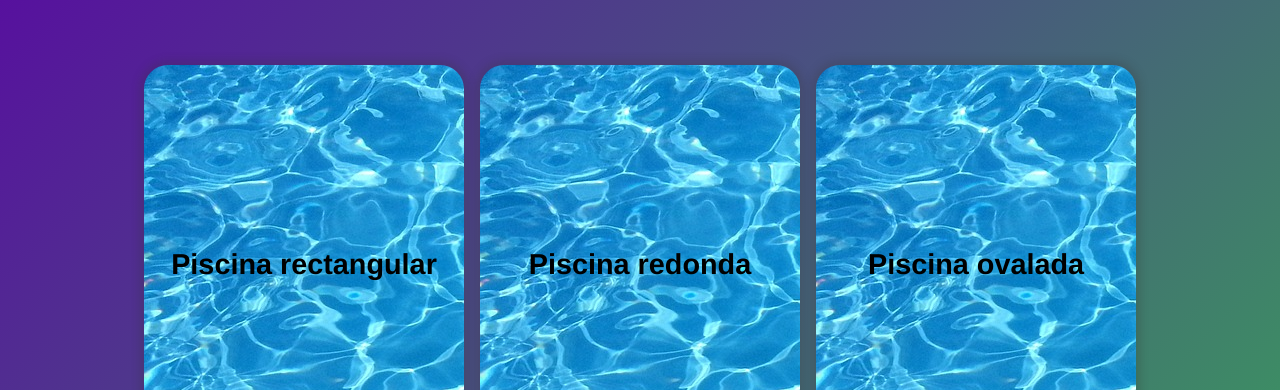
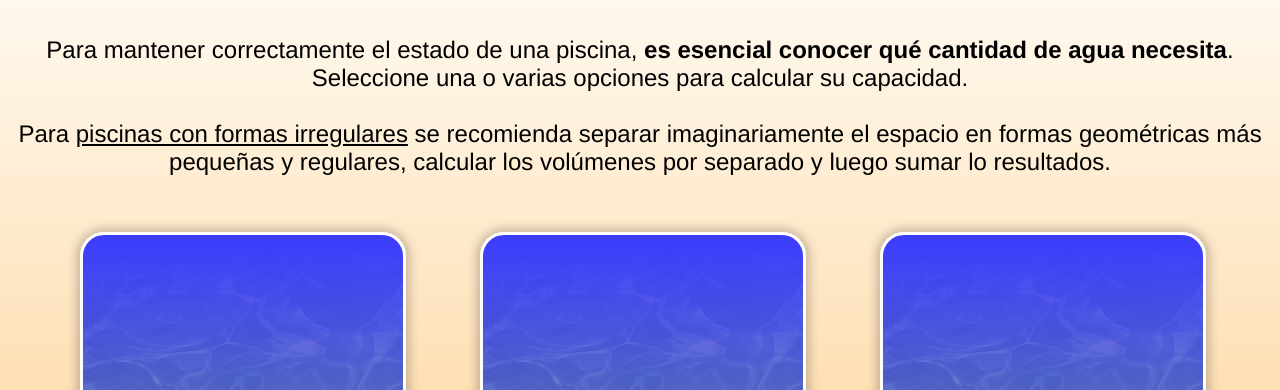
Before and after one commit to Gargodax/piscinas, a plain HTML site: page index.html in a window 1280 px wide. Shown: the part 87-477 px from the top of the page. Drawn offline with Linux system fonts and the light colour scheme.

Commit message:
Cambios estéticos en general

```diff
--- a/index.html
+++ b/index.html
@@ -16,6 +16,15 @@
   <h1>Calcular volumen de piscina</h1>
 
   <main>
+    <section class="main-text">
+      <p>Para mantener correctamente el estado de una piscina, <b>es esencial conocer qué
+        cantidad de agua necesita</b>. Seleccione una o varias opciones para calcular su capacidad.
+        <br>
+        <br>
+        Para <u>piscinas con formas irregulares</u> se recomienda separar imaginariamente el espacio en formas
+        geométricas más pequeñas y regulares, calcular los volúmenes por separado y luego sumar lo resultados.
+      </p>
+    </section>
 
     <article class="cards">
       <!--Piscina rectangular-->
@@ -25,10 +34,12 @@
         <div class="form-container"  id="form-container-rectangulo">
 
           <div class="portada" id="portada-rectangulo">
-            <h2>Piscina rectangular</h2>
+            <h2 class="titulo-tarjeta">Piscina rectangular</h2>
           </div>
 
           <form class="form" id="formulario-rectangulo">
+
+            <h3>Piscina rectangular</h3>
 
             <div class="measures-field">
               <div>
@@ -71,7 +82,7 @@
         <div class="form-container" id="form-container-redondo">
 
           <div class="portada" id="portada-redondo">
-            <h2>Piscina redonda</h2>
+            <h2 class="titulo-tarjeta">Piscina redonda</h2>
           </div>
 
           <form class="form" id="formulario-redondo">
@@ -114,7 +125,7 @@
         <div class="form-container" id="form-container-ovalo">
 
           <div class="portada" id="portada-ovalo">
-            <h2>Piscina ovalada</h2>
+            <h2 class="titulo-tarjeta">Piscina ovalada</h2>
           </div>
 
           <form class="form" id="formulario-ovalo">
@@ -160,7 +171,7 @@
         <div class="form-container" id="form-container-rinon">
 
           <div class="portada" id="portada-rinon">
-            <h2>Piscina riñón</h2>
+            <h2 class="titulo-tarjeta">Piscina riñón</h2>
           </div>
 
           <form class="form" id="formulario-rinon">
@@ -206,14 +217,7 @@
     </article>
 
     <article class="info">
-      <section>
-        <h3>Herramientas de cálculo</h3>
-        <p>Para mantener correctamente el estado de una piscina, es esencial conocer qué
-          cantidad de agua necesita. Seleccione una o varias opciones para calcular su capacidad.
-          Para espacios con formas irregulares se recomienda separar imaginariamente el espacio en formas
-          geométricas más pequeñas y regulares, calcular los volúmenes por separado y luego sumar lo resultados.
-        </p>
-      </section>
+
       <section>
         <h3>Cómo calcular volúmenes</h3>
         <p>Para calcular la capacidad de una espacio es necesario medir el área de la superfice y su profundidad.
--- a/script.js
+++ b/script.js
@@ -98,7 +98,7 @@ function limpiarOvalo() {
 }
 
 btnOvalo.addEventListener("click", calculaOvalo);
-resetOvalo.addEventListener("click", limpiarRinon);
+resetOvalo.addEventListener("click", limpiarOvalo);
 /*-------------------------------------Piscina redonda-------------------------------------*/
 
 /*-------------------------------------- Piscina riñón --------------------------------------*/
--- a/style.css
+++ b/style.css
@@ -1,5 +1,5 @@
 body{
-    background: linear-gradient(-45deg, rgb(47, 209, 69), rgb(88, 10, 161));
+    background: linear-gradient(rgb(254, 254, 250), rgb(255, 162, 40));
     font-family: Helvetica, sans-serif;
 }
 
@@ -10,18 +10,17 @@ h1{
 }
 
 main{
-    margin-top: 5rem;
     display: flex;
     flex-wrap: wrap;
     justify-content: space-evenly;
-    gap: 1rem;
+    gap: 2rem;
 
 }
 .cards{
     display: flex;
     flex-wrap: wrap;
     justify-content: center;
-    gap: 1rem;
+    gap: 5rem;
 }
 
 .card-container{
@@ -41,11 +40,14 @@ main{
 
 .voltear{
     transform: rotateY(180deg);
+    left: .4rem;
+
 }
 
 .portada{
     width: 100%;
     height: 100%;
+    border: .2rem solid rgb(254, 254, 250);
     border-radius: 1.5rem;
     box-shadow: 0 0 .5rem .25rem rgba(50, 50, 50, .25);
     position: absolute;
@@ -53,7 +55,8 @@ main{
     flex-wrap: wrap;
     align-items: center;
     justify-content: center;
-    background-image: url(assets/water.jpg);
+    background-image: linear-gradient(rgb(60, 60, 255), rgba(200, 180, 0, 0.5)),
+                      url(assets/water.jpg);
     backface-visibility: hidden;
 
 }
@@ -61,6 +64,7 @@ main{
 .form{
     width: 100%;
     height: 100%;
+    border: .2rem solid rgb(254, 254, 250);
     border-radius: 1.5rem;
     box-shadow: 0 0 .5rem .25rem rgba(50, 50, 50, .25);
     position: absolute;
@@ -68,15 +72,17 @@ main{
     flex-direction: column;
     flex-wrap: wrap;
     justify-content: space-between;
-    background-color: rgba(33, 21, 139, 0.363);
+    background-image: linear-gradient(rgb(60, 60, 255), rgba(200, 180, 0, 0.5)),
+    url(assets/water.jpg);
     transform:rotateY(180deg);
     backface-visibility: hidden;
 
 }
 
 .form>h3{
-    color: white;
+    color: rgb(254, 254, 250);
     font-size: 1.2em;
+    text-decoration: underline;
     margin-bottom: -3rem;
     padding: 0;
     text-align: center;
@@ -103,7 +109,7 @@ main{
 }
 
 .label{
-    color: white;
+    color: rgb(254, 254, 250);
     margin-top: .2rem;
 }
 
@@ -125,10 +131,12 @@ main{
     margin: .25rem;
     padding: .25rem;
     border-radius: .25rem;
+    background: linear-gradient(rgba(254, 254, 250, 1), rgba(254, 254, 250, .8));
 }
 
 .resultado{
     height:auto;
+    background-color: rgb(254, 254, 250);
     border-radius: .5rem;
     resize: none;
     font-size: large;
@@ -143,3 +151,16 @@ main{
     justify-content: center;
     font-size: 1.5em;
 }
+
+.titulo-tarjeta{
+    padding: 1rem;
+    color: rgb(254, 254, 250);
+    font-size: 1.8em;
+    text-align: center;
+    filter: drop-shadow(1rem 1rem .50rem black) ;
+}
+
+.main-text>p{
+    font-size: 1.5rem;
+    text-align: center;
+}
```
